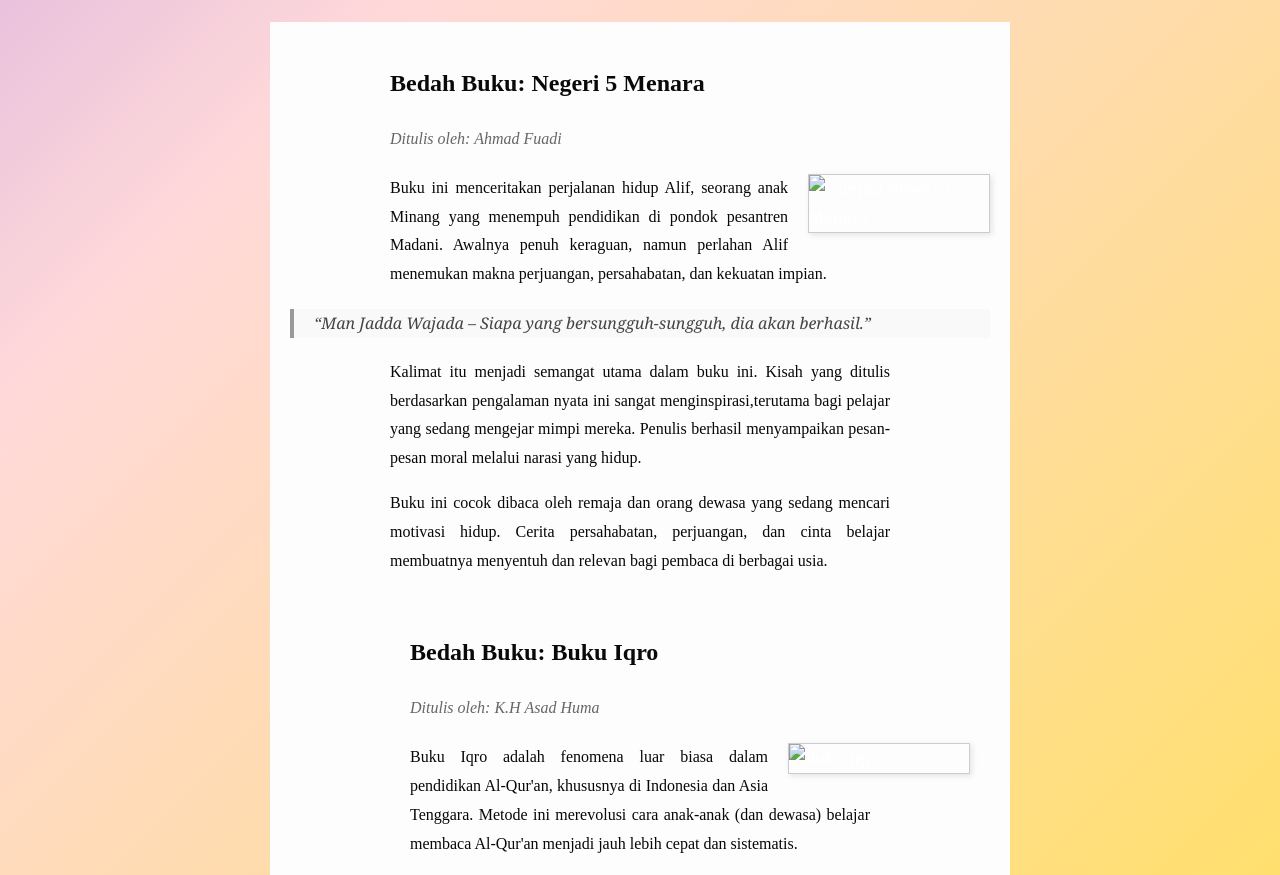
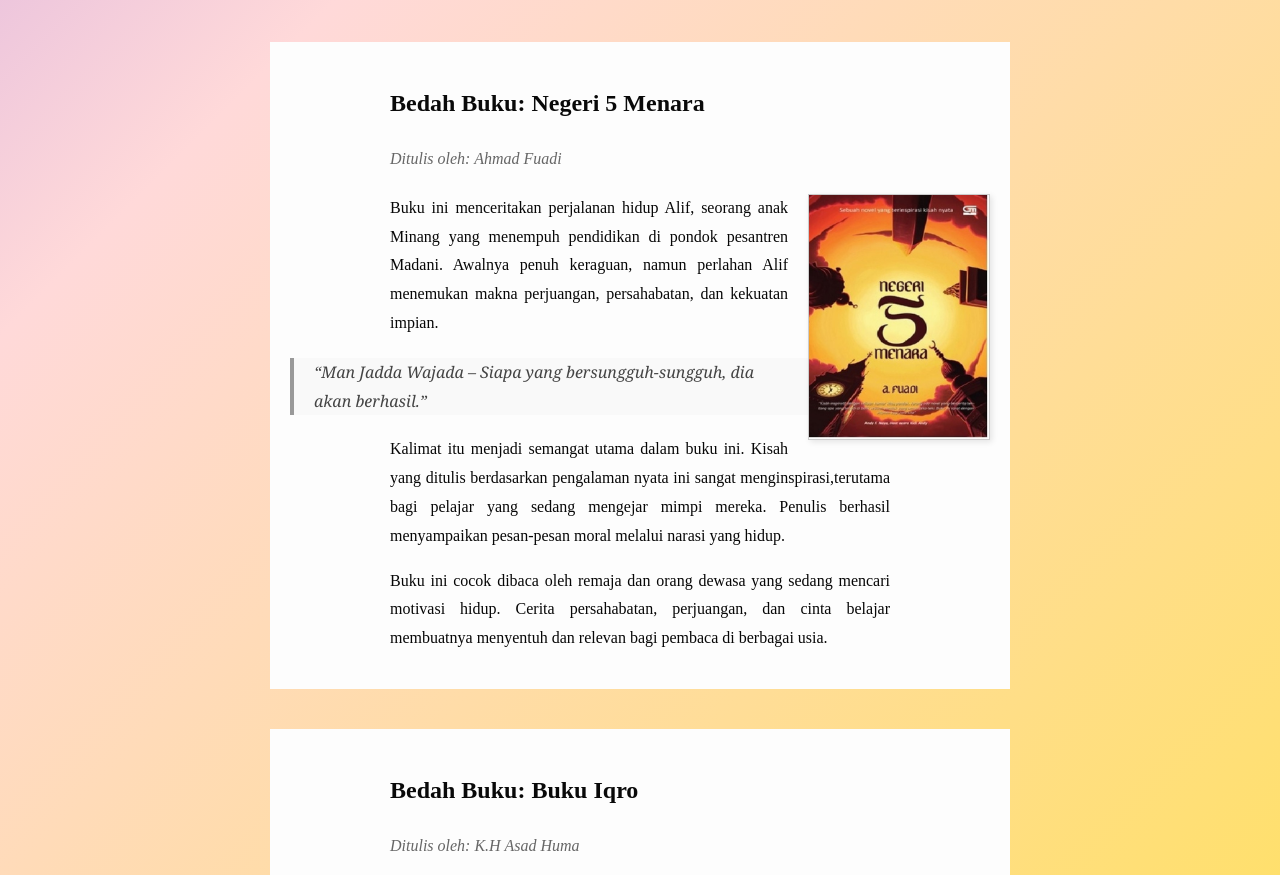
Before and after one commit to pplauncher6000/website-p.ferdy, a plain HTML site: page Bedah-Buku-Artikel.html in a window 1280 px wide. Shown: the part 56-931 px from the top of the page. Drawn offline with Linux system fonts and the light colour scheme.

Commit message:
Update Bedah-Buku-Artikel.html

```diff
--- a/Bedah-Buku-Artikel.html
+++ b/Bedah-Buku-Artikel.html
@@ -16,10 +16,11 @@
 </nav>
 </head>
 <body>
+<section class="daftar-produk">
 <main class="artikel">
 <h2>Bedah Buku: Negeri 5 Menara</h2>
 <p class="penulis">Ditulis oleh: Ahmad Fuadi</p>
-<img src="Image/Buku 5 Menara.jpg" alt="Sampul Negeri 5
+<img src="Buku 5 Menara.jpg" alt="Sampul Negeri 5
 Menara" class="sampul">
 <p>
 Buku ini menceritakan perjalanan hidup Alif,
@@ -45,11 +46,14 @@
 perjuangan, dan cinta belajar membuatnya menyentuh dan
 relevan bagi pembaca di berbagai usia.
 </p>
+</main>
+</section>
 
+<section class="daftar-produk">
 <main class="artikel">
 <h2>Bedah Buku: Buku Iqro</h2>
 <p class="penulis">Ditulis oleh: K.H Asad Huma</p>
-<img src="Image/buku iqro.jpg" alt="Buku Iqro" class="sampul">
+<img src="buku iqro.jpg" alt="Buku Iqro" class="sampul">
 <p>
 Buku Iqro adalah fenomena luar biasa dalam pendidikan Al-Qur'an,
 khususnya di Indonesia dan Asia Tenggara.
@@ -75,6 +79,7 @@
 <a href="produk.html" class="btn-kembali">← Kembali ke
 Katalog</a>
 </main>
+</section>
 <footer>
 <p>&copy; 2025 Toko Buku Ferdy</p>
 </footer>
```
